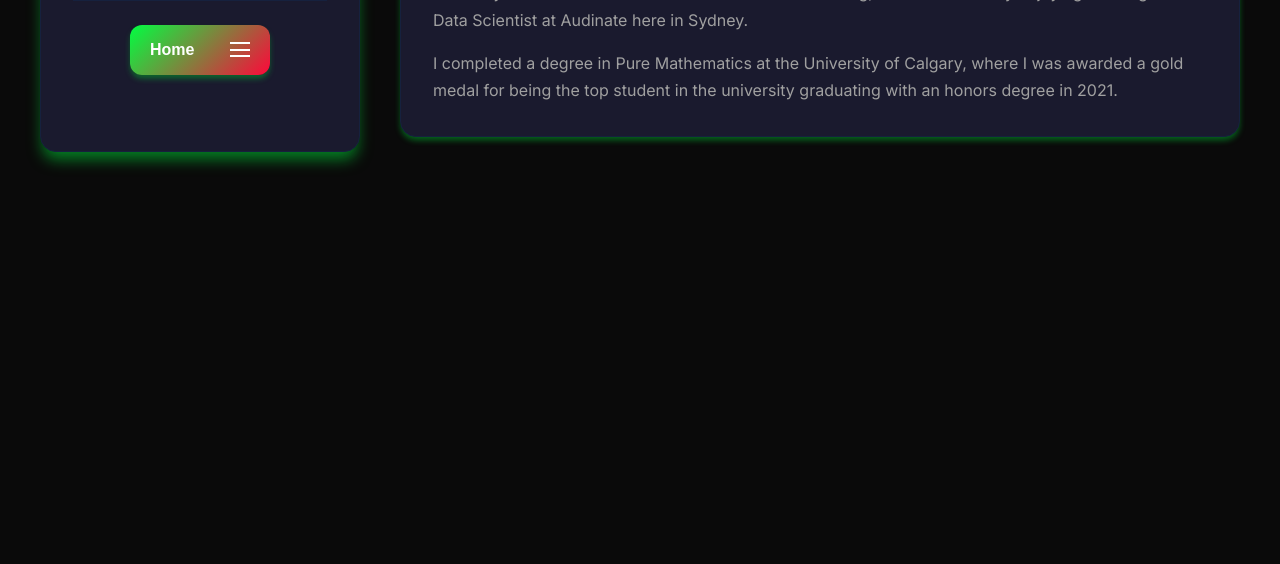
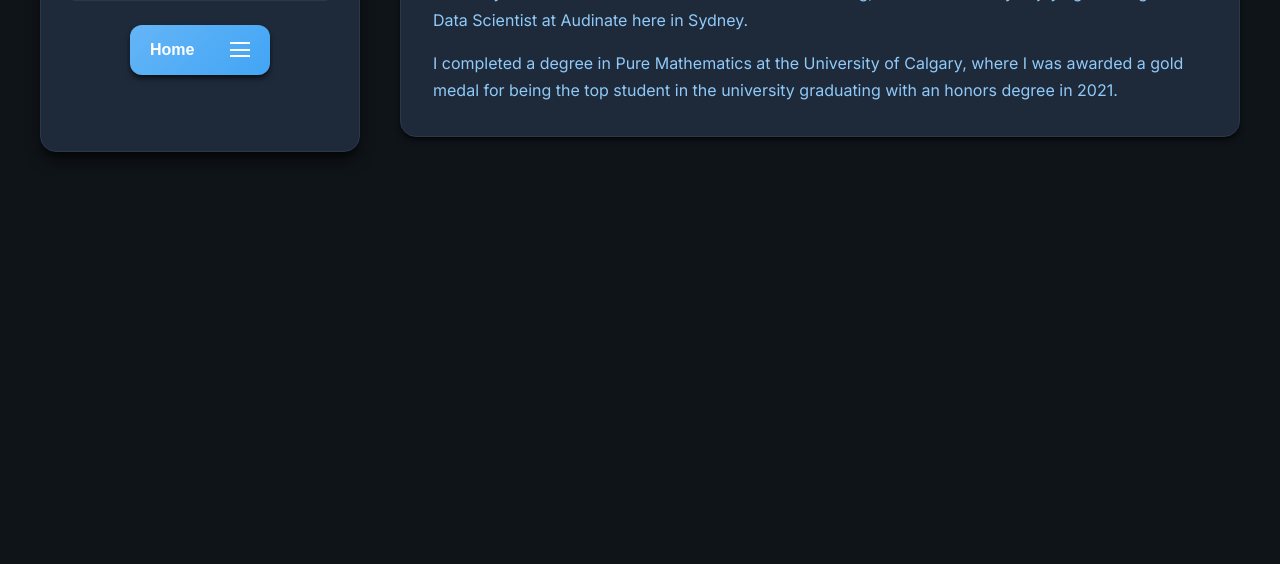
Before and after one commit to ChristianBagshaw/christianbagshaw.github.io, a plain HTML site: page index.html in a window 1280 px wide. Shown: the part 236-800 px from the top of the page. Drawn offline with Linux system fonts and the light colour scheme.

Commit message:
new color

```diff
--- a/assets/css/styles.css
+++ b/assets/css/styles.css
@@ -1,16 +1,17 @@
+
 
 :root {
-  --primary-bg: #0a0a0a;
-  --card-bg: #1a1a2e;
-  --primary-text: #ffffff;
-  --secondary-text: #a0a0a0;
-  --accent-color: #00ff41;
-  --accent-hover: #ff073a;
-  --border-light: #16213e;
-  --shadow-sm: 0 1px 3px 0 rgba(0, 255, 65, 0.3), 0 1px 2px -1px rgba(0, 0, 0, 0.5);
-  --shadow-md: 0 4px 6px -1px rgba(0, 255, 65, 0.4), 0 2px 4px -2px rgba(0, 0, 0, 0.5);
-  --shadow-lg: 0 10px 15px -3px rgba(0, 255, 65, 0.5), 0 4px 6px -4px rgba(0, 0, 0, 0.6);
-  --gradient: linear-gradient(135deg, #00ff41 0%, #ff073a 100%);
+  --primary-bg: #0f1419;
+  --card-bg: #1e2a3a;
+  --primary-text: #e3f2fd;
+  --secondary-text: #90caf9;
+  --accent-color: #64b5f6;
+  --accent-hover: #42a5f5;
+  --border-light: #2d3748;
+  --shadow-sm: 0 1px 3px 0 rgba(0, 0, 0, 0.6), 0 1px 2px -1px rgba(0, 0, 0, 0.5);
+  --shadow-md: 0 4px 6px -1px rgba(0, 0, 0, 0.6), 0 2px 4px -2px rgba(0, 0, 0, 0.5);
+  --shadow-lg: 0 10px 15px -3px rgba(0, 0, 0, 0.7), 0 4px 6px -4px rgba(0, 0, 0, 0.6);
+  --gradient: linear-gradient(135deg, #64b5f6 0%, #42a5f5 100%);
   --border-radius: 16px;
   --transition: all 0.3s cubic-bezier(0.4, 0, 0.2, 1);
 }
```
